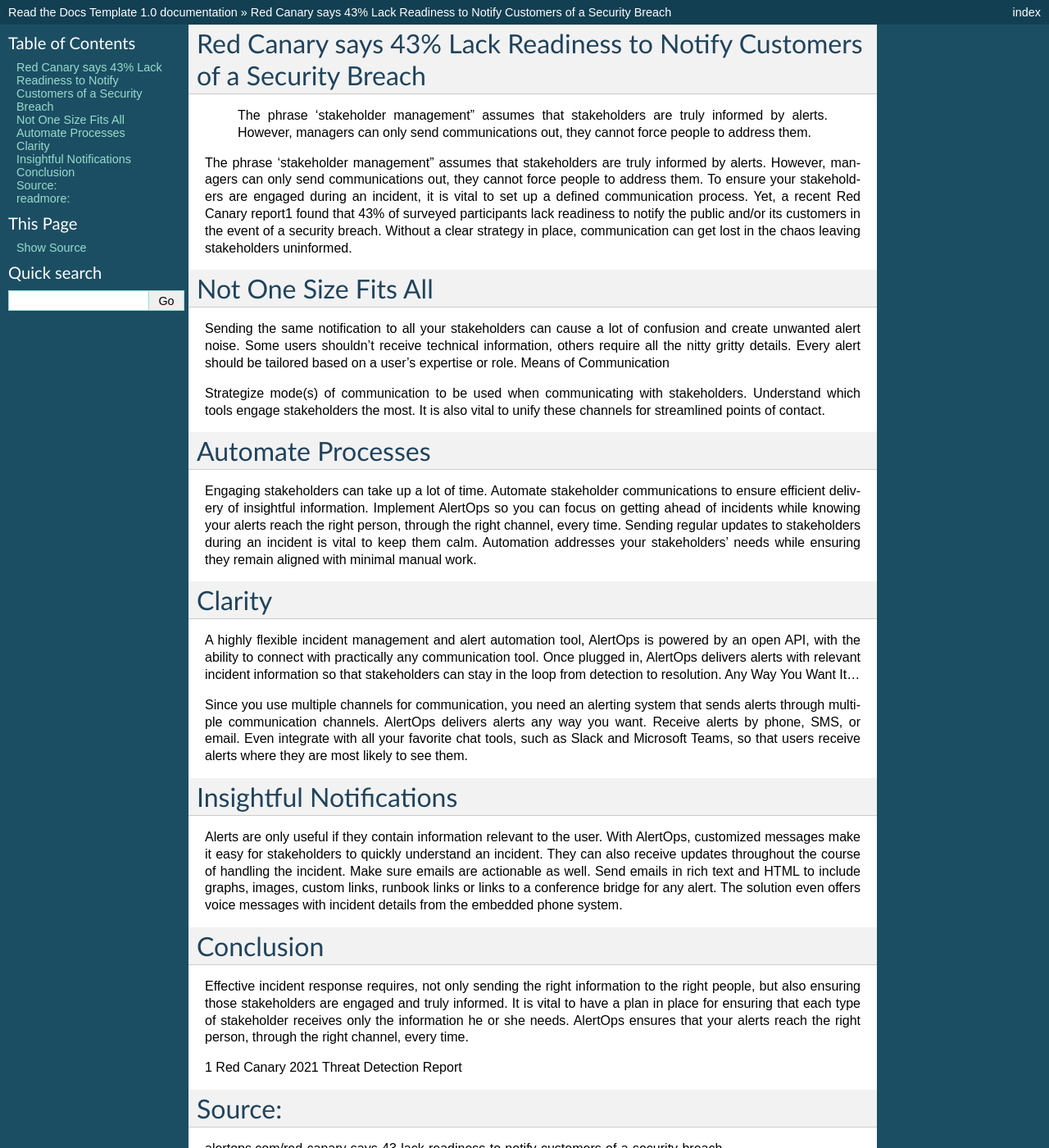
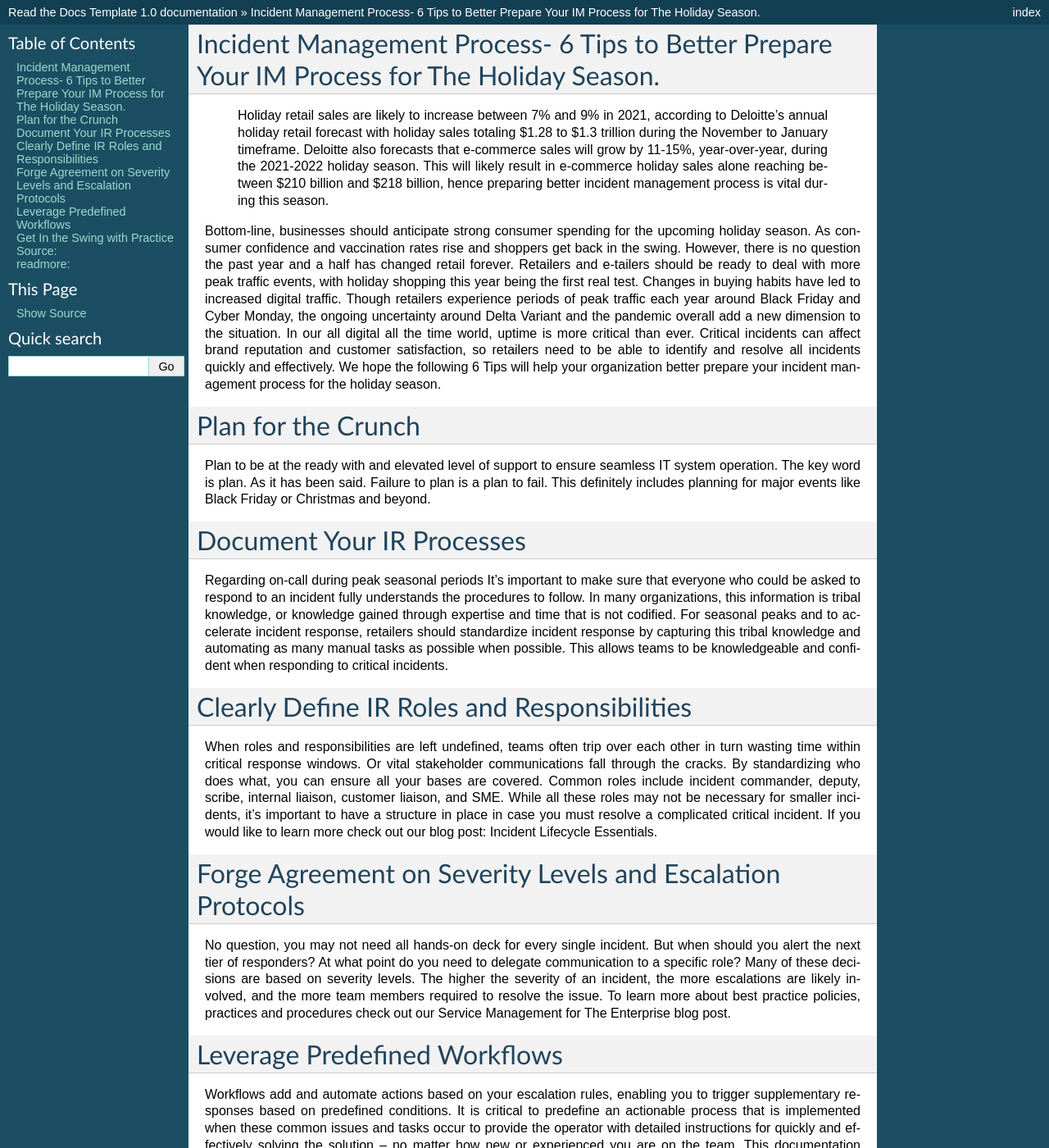
Before and after one commit to alertblogs/Incident-Management-Process--6-Tips-to-Better-Prepare-Your-IM-Process-for-The-Holiday-Season., a Sphinx documentation site: the page built from docs/index.rst, in a window 1280 px wide and 1400 px high. Shown: the whole window at 82% size. Built offline with Sphinx 7.4.7, drawn with Linux system fonts in a browser that asks for light colours; some of the changed text lies outside the part shown.

Commit message:
Update index.rst

```diff
--- a/docs/index.rst
+++ b/docs/index.rst
@@ -1,59 +1,57 @@
-Red Canary says 43% Lack Readiness to Notify Customers of a Security Breach
+Incident Management Process- 6 Tips to Better Prepare Your IM Process for The Holiday Season.
 ========
 
+ Holiday retail sales are likely to increase between 7% and 9% in 2021, according to Deloitte’s annual holiday retail forecast with holiday sales totaling $1.28 to $1.3 trillion during the November to January timeframe. Deloitte also forecasts that e-commerce sales will grow by 11-15%, year-over-year, during the 2021-2022 holiday season. This will likely result in e-commerce holiday sales alone reaching between $210 billion and $218 billion, hence preparing better incident management process is vital during this season.
 
- The phrase ‘stakeholder management” assumes that stakeholders are truly informed by alerts. However, managers can only send communications out, they cannot force people to address them.
+Bottom-line, businesses should anticipate strong consumer spending for the upcoming holiday season. As consumer confidence and vaccination rates rise and shoppers get back in the swing. However, there is no question the past year and a half has changed retail forever. Retailers and e-tailers should be ready to deal with more peak traffic events, with holiday shopping this year being the first real test. Changes in buying habits have led to increased digital traffic. Though retailers experience periods of peak traffic each year around Black Friday and Cyber Monday, the ongoing uncertainty around Delta Variant and the pandemic overall add a new dimension to the situation.
+In our all digital all the time world, uptime is more critical than ever. Critical incidents can affect brand reputation and customer satisfaction, so retailers need to be able to identify and resolve all incidents quickly and effectively. We hope the following 6 Tips will help your organization better prepare your incident management process for the holiday season.
 
-The phrase ‘stakeholder management” assumes that stakeholders are truly informed by alerts. However, managers can only send communications out, they cannot force people to address them. To ensure your stakeholders are engaged during an incident, it is vital to set up a defined communication process. Yet, a recent Red Canary report1 found that 43% of surveyed participants lack readiness to notify the public and/or its customers in the event of a security breach. Without a clear strategy in place, communication can get lost in the chaos leaving stakeholders uninformed.
+Plan for the Crunch
+====
+Plan to be at the ready with and elevated level of support to ensure seamless IT system operation. The key word is plan. As it has been said. Failure to plan is a plan to fail. This definitely includes planning for major events like Black Friday or Christmas and beyond.
 
-Not One Size Fits All
-========
+Document Your IR Processes
+====
+Regarding on-call during peak seasonal periods It’s important to make sure that everyone who could be asked to respond to an incident fully understands the procedures to follow. In many organizations, this information is tribal knowledge, or knowledge gained through expertise and time that is not codified. For seasonal peaks and to accelerate incident response, retailers should standardize incident response by capturing this tribal knowledge and automating as many manual tasks as possible when possible. This allows teams to be knowledgeable and confident when responding to critical incidents.
 
-Sending the same notification to all your stakeholders can cause a lot of confusion and create unwanted alert noise. Some users shouldn’t receive technical information, others require all the nitty gritty details. Every alert should be tailored based on a user’s expertise or role.
-Means of Communication
+Clearly Define IR Roles and Responsibilities
+====
+When roles and responsibilities are left undefined, teams often trip over each other in turn wasting time within critical response windows. Or vital stakeholder communications fall through the cracks. By standardizing who does what, you can ensure all your bases are covered. Common roles include incident commander, deputy, scribe, internal liaison, customer liaison, and SME. While all these roles may not be necessary for smaller incidents, it’s important to have a structure in place in case you must resolve a complicated critical incident. If you would like to learn more check out our blog post: Incident Lifecycle Essentials.
 
-Strategize mode(s) of communication to be used when communicating with stakeholders. Understand which tools engage stakeholders the most. It is also vital to unify these channels for streamlined points of contact.
+Forge Agreement on Severity Levels and Escalation Protocols
+====
+No question, you may not need all hands-on deck for every single incident. But when should you alert the next tier of responders? At what point do you need to delegate communication to a specific role? Many of these decisions are based on severity levels. The higher the severity of an incident, the more escalations are likely involved, and the more team members required to resolve the issue. To learn more about best practice policies, practices and procedures check out our Service Management for The Enterprise blog post.
 
-Automate Processes
-========
+Leverage Predefined Workflows
+====
+Workflows add and automate actions based on your escalation rules, enabling you to trigger supplementary responses based on predefined conditions. It is critical to predefine an actionable process that is implemented when these common issues and tasks occur to provide the operator with detailed instructions for quickly and effectively solving the solution – no matter how new or experienced you are on the team. This documentation means anyone on the response team can feel confident in their knowledge and ability to resolve some of the most common issues. Processes that are most important for you to document ahead of the holiday season come from lessons learned from previous incidents. To learn more about automated workflows check out our blog on the topic and better understand how automated workflows can streamline your incident response and enable you to better communicate with stakeholders.
 
-Engaging stakeholders can take up a lot of time. Automate stakeholder communications to ensure efficient delivery of insightful information. Implement AlertOps so you can focus on getting ahead of incidents while knowing your alerts reach the right person, through the right channel, every time. Sending regular updates to stakeholders during an incident is vital to keep them calm. Automation addresses your stakeholders’ needs while ensuring they remain aligned with minimal manual work.
+Get In the Swing with Practice
+====
+It’s one thing to have these processes documented, it’s another to be able to execute seamlessly under pressure. While the pressure of Black Friday or Cyber Monday is hard to replicate, dry runs can still help your team understand what to do when incidents emerge. E-tailers and retailers looking to make the most out of the holiday season should examine incidents that occurred during the peak back-to-school shopping period. Then, once the team has determined a few good incidents to dig into, it’s time to roleplay. To practice the steps to take when dealing with major incidents, teams can organize mock incident response scenarios or “game days.”
 
-Clarity
-========
-
-A highly flexible incident management and alert automation tool, AlertOps is powered by an open API, with the ability to connect with practically any communication tool. Once plugged in, AlertOps delivers alerts with relevant incident information so that stakeholders can stay in the loop from detection to resolution.
-Any Way You Want It…
-
-Since you use multiple channels for communication, you need an alerting system that sends alerts through multiple communication channels. AlertOps delivers alerts any way you want. Receive alerts by phone, SMS, or email. Even integrate with all your favorite chat tools, such as Slack and Microsoft Teams, so that users receive alerts where they are most likely to see them.
-
-Insightful Notifications
-========
-
-
-Alerts are only useful if they contain information relevant to the user. With AlertOps, customized messages make it easy for stakeholders to quickly understand an incident. They can also receive updates throughout the course of handling the incident. Make sure emails are actionable as well. Send emails in rich text and HTML to include graphs, images, custom links, runbook links or links to a conference bridge for any alert. The solution even offers voice messages with incident details from the embedded phone system.
-
-Conclusion
-========
-
-Effective incident response requires, not only sending the right information to the right people, but also ensuring those stakeholders are engaged and truly informed. It is vital to have a plan in place for ensuring that each type of stakeholder receives only the information he or she needs. AlertOps ensures that your alerts reach the right person, through the right channel, every time.
-
-1 Red Canary 2021 Threat Detection Report
+The day-to-day pressure of the holiday season can never be totally avoided. The possibility and likelihood of incidents occurring as some point is high, but we feel confident that the suggestions in this post can help teams be better prepared to handle all incidents in stride and with confidence.
 
 Source:
 ========
-alertops.com/red-canary-says-43-lack-readiness-to-notify-customers-of-a-security-breach
+https://alertops.com/incident-management-process/
 
 readmore:
 ========
 
-alertops.com/covid-pandemic-business-continuity
-https://alertops.com/stakeholder-communications-plan
-https://alertops.com/incident-management-metrics
-https://alertops.com/incident-management-process
-https://alertops.com/it-process-automation-for-managed-service-providers
-https://alertops.com/application-performance-monitoring
-https://alertops.com/alertops-expert-guidance
-https://alertops.com/alertops-automation
-https://alertops.com/it-monitoring
-https://alertops.com/alertops-flexibility/
+https://alertops.com/
+https://alertops.com/a-modern-enterprise-alerting-platform/
+https://alertops.com/solutions/digital-transformation/
+https://alertops.com/differentiators/alert-intelligence/
+https://alertops.com/integrations/connectwise-manage/
+https://alertops.com/integrations/alerta/
+https://alertops.com/integrations/bigpanda/
+https://alertops.com/pricing/
+https://alertops.com/demo/
+https://alertops.com/partners/
+https://alertops.com/faq/
+https://alertops.com/contact-us/
+https://signup.alertops.com/SignUp/SignUpv2.html?packageid=30
+https://alertops.com/category/press-releases/
+https://alertops.com/alertops-vs-xmatters/
+https://alertops.com/alertops-vs-pagerduty/
```
